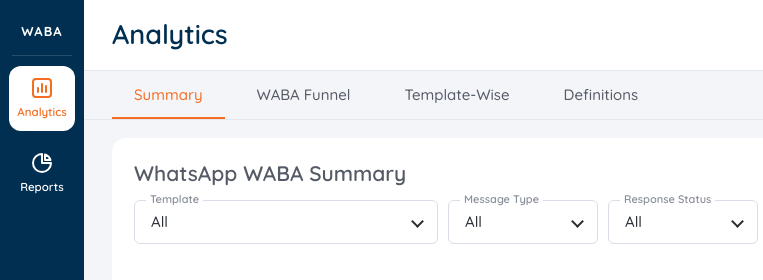
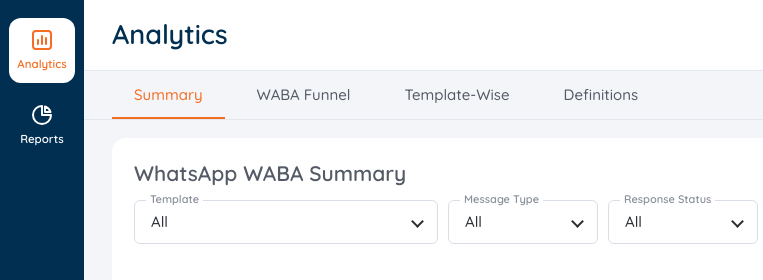
Before and after one commit to kevit-aayushi-shah/ttsl, a plain HTML site: page index.html in a window 1280 px wide. Shown: the top 280 px of the page, 0-763 px from the left. Drawn offline with Linux system fonts and the light colour scheme.

Commit message:
Remove WABA label from the sidebar
Co-Authored-By: Claude Opus 5.5 <noreply@anthropic.com>
Claude-Session: https://claude.ai/code/session_012G7PRQB9ZKPhSBAggR5xfb

```diff
--- a/index.html
+++ b/index.html
@@ -119,7 +119,7 @@ a.obtn{text-decoration:none}
 .failtile .meta{font-size:14px;color:var(--ink-2);line-height:1.6}
 .failtile .meta b{color:var(--ink)}
 /* app shell */
-.side{position:fixed;left:0;top:0;bottom:0;width:84px;background:var(--navy);display:flex;flex-direction:column;align-items:center;gap:10px;padding:14px 0;z-index:50}
+.side{position:fixed;left:0;top:0;bottom:0;width:84px;background:var(--navy);display:flex;flex-direction:column;align-items:center;gap:10px;padding:18px 0;z-index:50}
 .side-brand{color:#fff;font-weight:700;font-size:13px;letter-spacing:.08em;padding:8px 0 14px;border-bottom:1px solid rgba(255,255,255,.15);width:60px;text-align:center}
 .side-btn{width:66px;border:0;border-radius:12px;background:transparent;color:#fff;display:flex;flex-direction:column;align-items:center;gap:4px;padding:10px 0;font:inherit;font-size:11.5px;font-weight:600;cursor:pointer}
 .side-btn:hover{background:rgba(255,255,255,.1)}
@@ -186,7 +186,6 @@ footer{max-width:1500px;margin:0 auto;padding:0 28px 30px;color:var(--ink-3);fon
 </head>
 <body>
 <aside class="side">
-  <div class="side-brand" title="WABA">WABA</div>
   <button class="side-btn on" data-mod="analytics" title="Analytics"><svg width="24" height="24" viewBox="0 0 24 24" fill="none" stroke="currentColor" stroke-width="2" stroke-linecap="round" stroke-linejoin="round"><rect x="3" y="3" width="18" height="18" rx="3"/><path d="M8 16v-4M12 16V8M16 16v-6"/></svg><span>Analytics</span></button>
   <button class="side-btn" data-mod="reports" title="Reports"><svg width="24" height="24" viewBox="0 0 24 24" fill="none" stroke="currentColor" stroke-width="2" stroke-linecap="round" stroke-linejoin="round"><path d="M21 12A9 9 0 1 1 12 3v9z"/><path d="M15 3.5A9 9 0 0 1 20.5 9H15z"/></svg><span>Reports</span></button>
 </aside>
```
